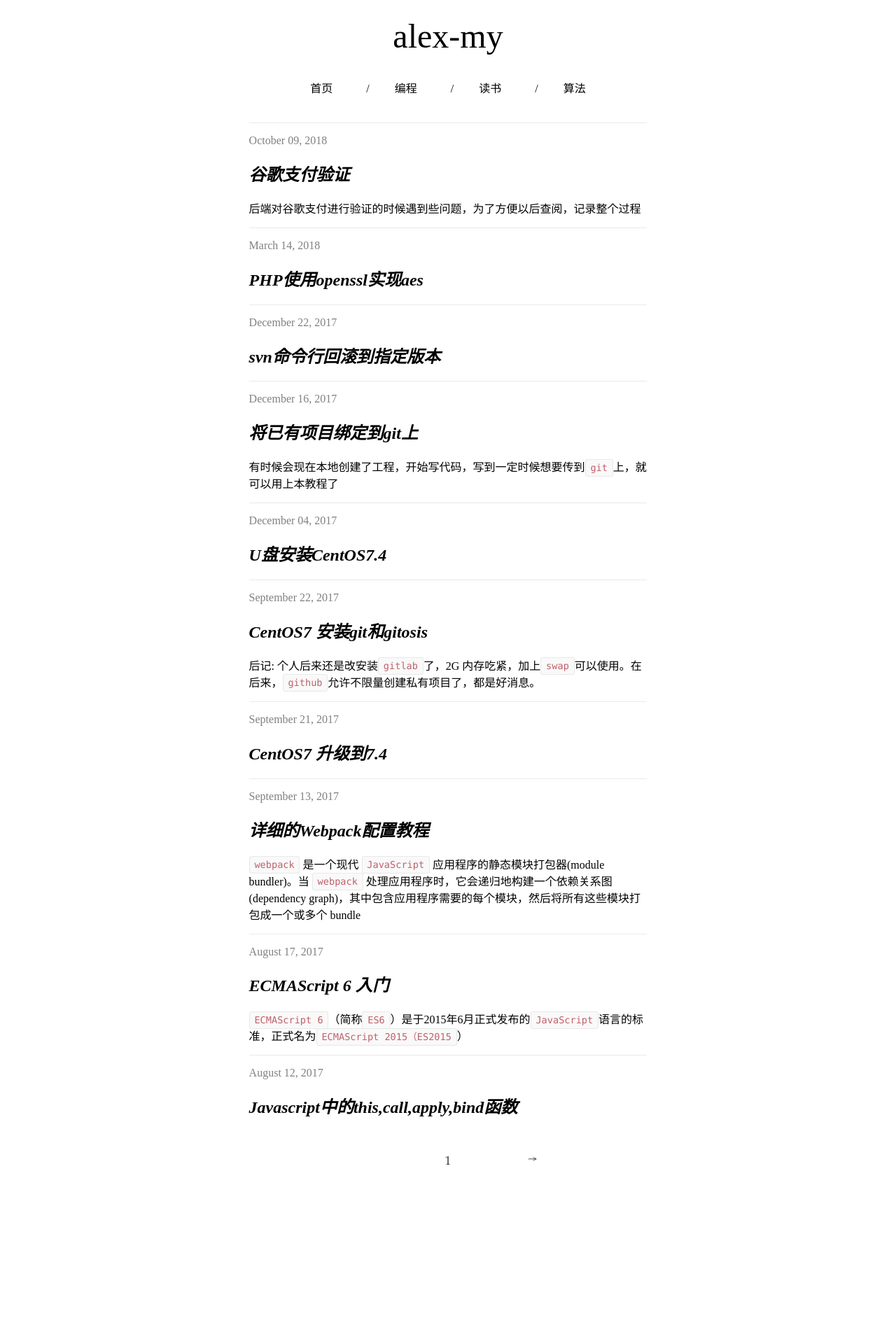
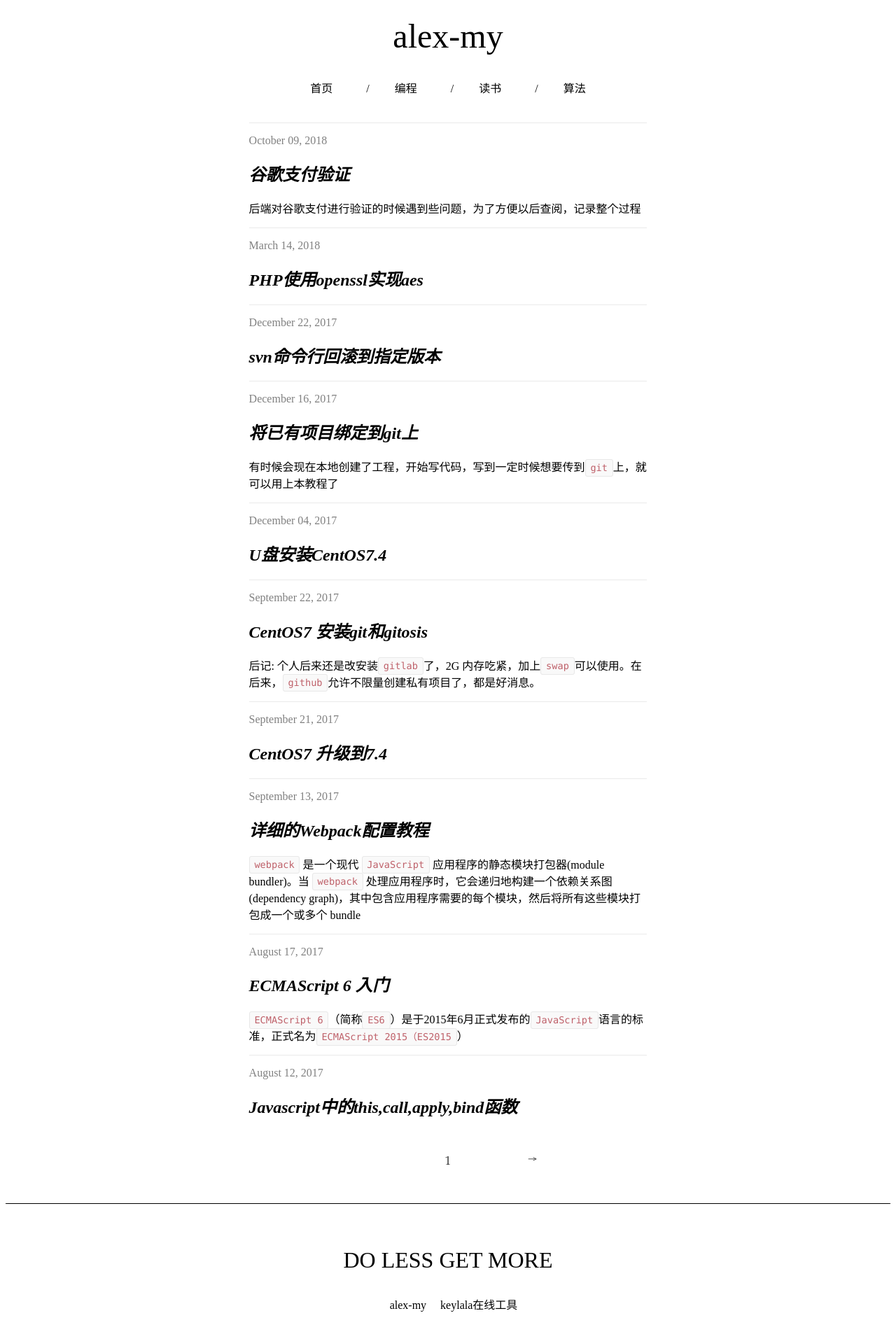
Before and after one commit to alex-my/alex-my.github.io, a Jekyll site: the page built from index.html, in a window 1280 px wide. Shown: the whole page at 70% size. Built offline with Jekyll 4.4.1, drawn with Linux system fonts in a browser that asks for light colours; the list of posts is cut into pages by our own code; comment, search, counter and statistics services are not loaded; before the commit the page ends 1679 px from its top, so only the background shows below that.

Commit message:
增加页脚

```diff
--- /dev/null
+++ b/_includes/footer.html
@@ -0,0 +1,19 @@
+<footer class="site-footer">
+    <div class="wrapper">
+        <div class="site-description">
+            <p>{{ site.description }}</p>
+        </div>
+        <div class="site-url">
+            <span><a href="/">{{ site.title }}</a></span>
+            <span><a href="https://www.keylala.cn">keylala在线工具</a></span>
+        </div>
+    </div>
+
+</footer>
+
+<!-- cnzz -->
+<script type="text/javascript">
+    var cnzz_protocol = (("https:" == document.location.protocol) ? " https://" : " http://");
+    document.write(unescape("%3Cspan id='cnzz_stat_icon_1261650468'%3E%3C/span%3E%3Cscript src='" + cnzz_protocol +
+        "s95.cnzz.com/z_stat.php%3Fid%3D1261650468%26show%3Dpic' type='text/javascript'%3E%3C/script%3E"));
+</script>
--- a/_layouts/default.html
+++ b/_layouts/default.html
@@ -7,6 +7,7 @@
     <div>
         {{content}}
     </div>
+    {% include footer.html %}
 </body>
 
 </html>
--- /dev/null
+++ b/_sass/_footer.scss
@@ -0,0 +1,16 @@
+.site-footer {
+    border-top: 1px solid;
+    padding: 30px 0;
+    margin-top: 3rem;
+
+    .site-url {
+        span {
+            margin-left: 1rem;
+        }
+    }
+
+    .site-description {
+        font-size: 2rem;
+    }
+
+}
--- a/css/style.scss
+++ b/css/style.scss
@@ -7,6 +7,7 @@
 
 @import 'archive';
 @import 'code';
+@import 'footer';
 @import 'nav';
 @import 'post';
 @import 'syntax';
```
